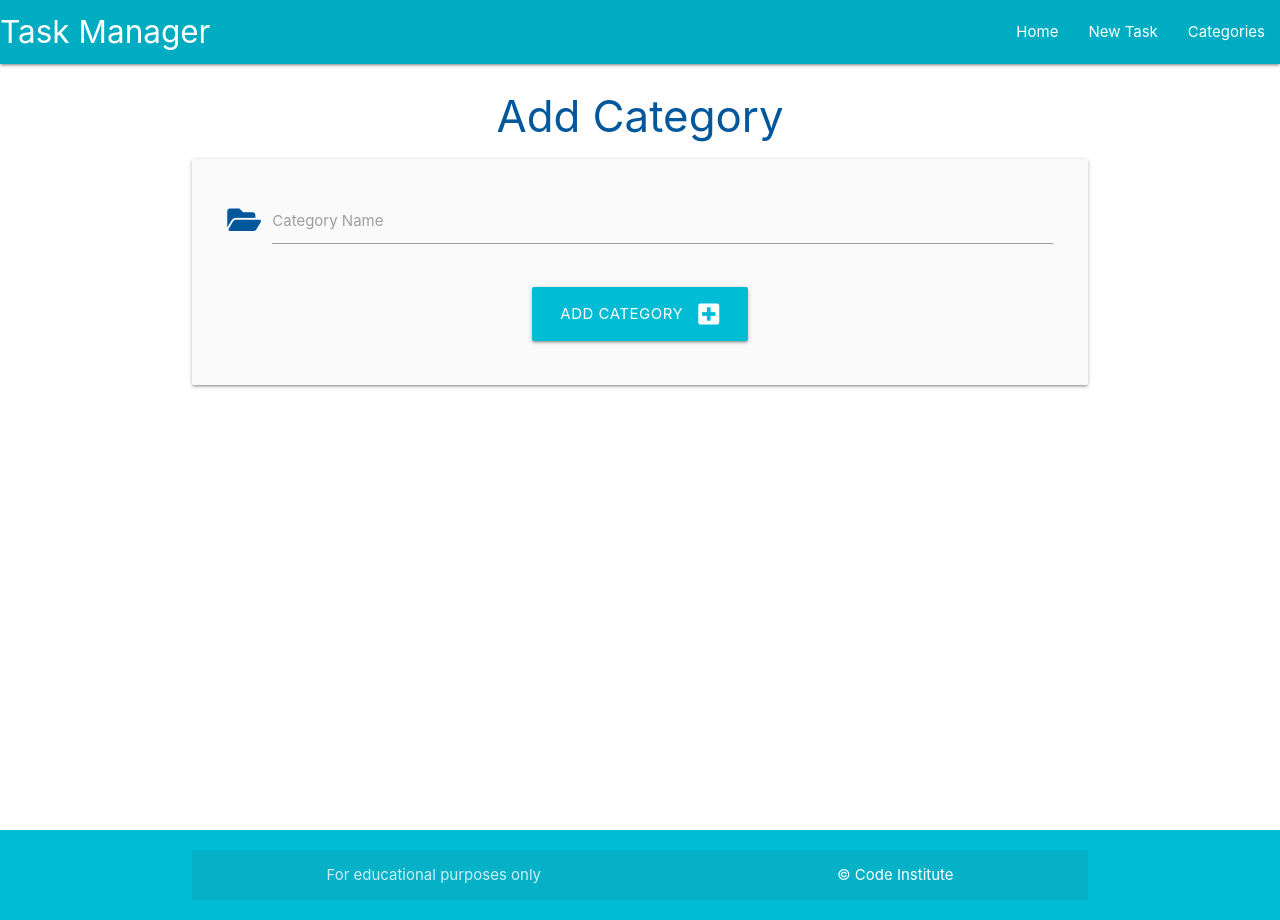
After one commit to Stockman-Jr/hello-django-CI, a Flask app: page /add_category in a window 1280 px wide. The commit adds this page. Run offline with Flask 2, Linux system fonts and the light colour scheme.

Commit message:
Add form

```diff
--- a/taskmanager/routes.py
+++ b/taskmanager/routes.py
@@ -1,4 +1,4 @@
-from flask import render_template
+from flask import render_template, request, redirect, url_for
 from taskmanager import app, db
 from taskmanager.models import Category, Task
 
@@ -6,3 +6,18 @@ from taskmanager.models import Category, Task
 @app.route("/")
 def home():
     return render_template("tasks.html")
+
+
+@app.route("/categories")
+def categories():
+    return render_template("categories.html")
+
+
+@app.route("/add_category", methods=["GET", "POST"])
+def add_category():
+    if request.method == "POST":
+        category = Category(category_name=request.form.get("category_name"))
+        db.session.add(category)
+        db.session.commit()
+        return redirect(url_for("categories"))
+    return render_template("add_category.html")
--- /dev/null
+++ b/taskmanager/templates/add_category.html
@@ -0,0 +1,28 @@
+{% extends "base.html" %}
+{% block content %}
+
+<h3 class="light-blue-text text-darken-4 center-align">Add Category</h3>
+
+<div class="row card-panel grey lighten-5">
+    <form class="col s12" method="POST" action="{{ url_for('add_category') }}">
+        <!--category_name-->
+        <div class="row">
+            <div class="input-field col s12">
+                <i class="fas fa-folder-open prefix light-blue-text text-darken-4"></i>
+                <input id="category_name" name="category_name" minlength="3" maxlength="25" type="text" class="validate"
+                    required>
+                <label for="category_name">Category Name</label>
+            </div>
+        </div>
+        <!--category_name-->
+        <div class="row">
+            <div class="col s12 center-align">
+                <button type="submit" class="btn-large cyan">
+                    Add Category <i class="fas fa-plus-square right"></i>
+                </button>
+            </div>
+        </div>
+    </form>
+  </div>
+
+{% endblock %}
--- a/taskmanager/templates/base.html
+++ b/taskmanager/templates/base.html
@@ -23,7 +23,7 @@
           <ul class="right hide-on-med-and-down">
             <li><a href="{{ url_for('home') }}">Home</a></li>
             <li><a href="">New Task</a></li>
-            <li><a href="">Categories</a></li>
+            <li><a href="{{ url_for('categories') }}">Categories</a></li>
           </ul>
         </div>
       </nav>
@@ -31,7 +31,7 @@
       <ul class="sidenav" id="mobile-demo">
         <li><a href="{{ url_for('home') }}">Home</a></li>
         <li><a href="">New Task</a></li>
-        <li><a href="">Categories</a></li>
+        <li><a href="{{ url_for('categories') }}">Categories</a></li>
       </ul>
     </header>
 
@@ -40,7 +40,7 @@
         {% endblock %}
       </main>
 
-      <footer class="page-footer cyan darken-4">
+      <footer class="page-footer cyan">
         <div class="container">
           <div class="row">
         <div class="footer-copyright">
```
Also changed, not shown: taskmanager/templates/categories.html (added, +14 -0 lines).
